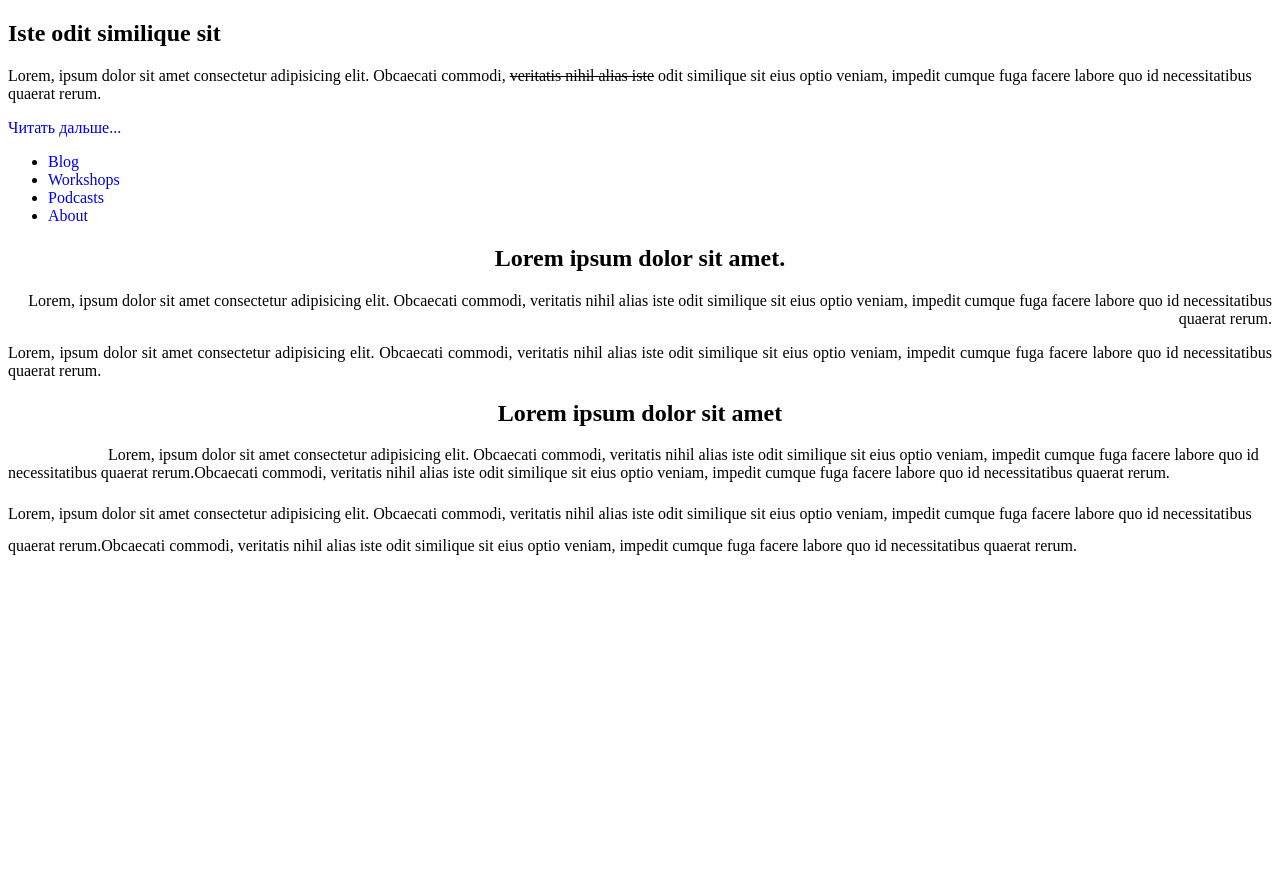
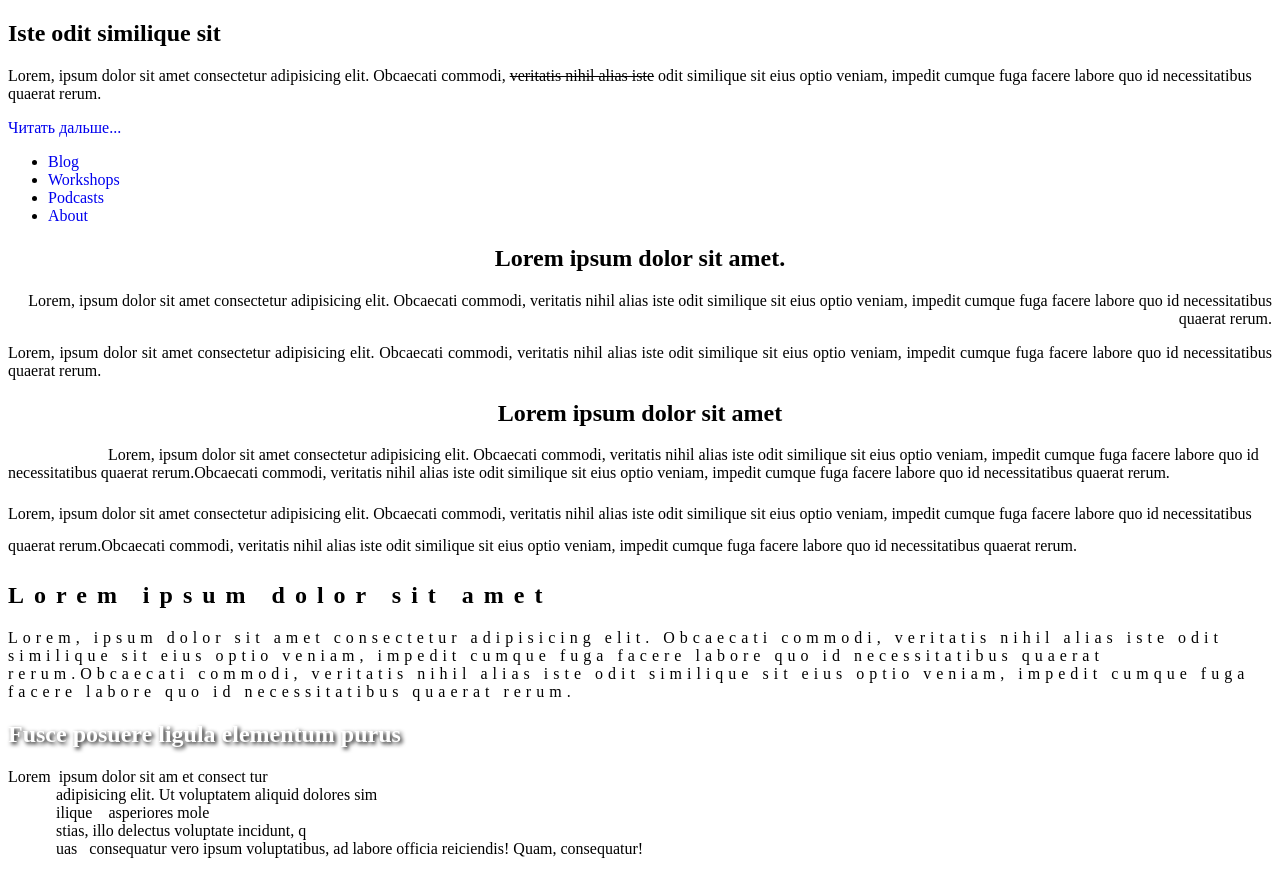
Before and after one commit to sashazakatov/CSSText, a plain HTML site: page index.html in a window 1280 px wide. Before the commit the page ends 800 px from the top, so only its background shows below. Drawn offline with Linux system fonts and the light colour scheme.

Commit message:
Update index.html and style.css

```diff
--- a/index.html
+++ b/index.html
@@ -57,5 +57,25 @@
             impedit cumque fuga facere labore quo id necessitatibus quaerat rerum.
         </p>
     </section>
+    <section>
+        <h1 class="post-post-title">Lorem ipsum dolor sit amet</h1>
+        <p class="post-post-text">
+            Lorem, ipsum dolor sit amet consectetur adipisicing elit. Obcaecati commodi,
+            veritatis nihil alias iste odit similique sit eius optio veniam, impedit
+            cumque fuga facere labore quo id necessitatibus quaerat rerum.Obcaecati
+            commodi, veritatis nihil alias iste odit similique sit eius optio veniam,
+            impedit cumque fuga facere labore quo id necessitatibus quaerat rerum.
+        </p>
+    </section>
+    <section>
+        <h1 class="title-title">Fusce posuere ligula elementum purus</h1>
+    </section>
+    <section>
+        <p class="pre-title">Lorem  ipsum dolor sit am et consect tur
+            adipisicing elit. Ut voluptatem aliquid dolores sim
+            ilique    asperiores mole
+            stias, illo delectus voluptate incidunt, q
+            uas   consequatur vero ipsum voluptatibus, ad labore officia reiciendis! Quam, consequatur!</p>
+    </section>
 </body>
 </html>
--- a/styles/style.css
+++ b/styles/style.css
@@ -25,3 +25,16 @@
     font-size: 16px;
     line-height: 2;
 }
+.post-post-title{
+    letter-spacing: 10px;
+}
+.post-post-text{
+    letter-spacing: 5px;
+}
+.title-title{
+    color:#ffffff;
+    text-shadow: 2px 2px 4px #000000;
+}
+.pre-title{
+    white-space: pre-wrap;
+}
```
